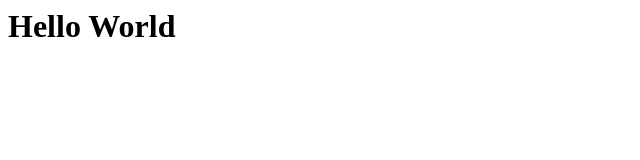
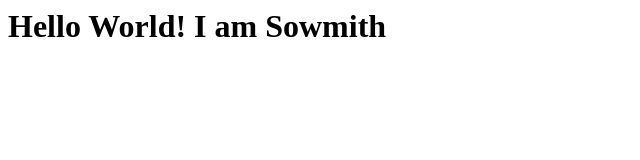
Before and after one commit to sowmithpuvvadi/master, a plain HTML site: page Index.html in a window 1280 px wide. Shown: the whole page, without its empty margins (0-640 px from the left). Drawn offline with Linux system fonts and the light colour scheme.

Commit message:
Update Index.html

```diff
--- a/Index.html
+++ b/Index.html
@@ -2,6 +2,6 @@
  <head>
  </head>
   <body>
-   <h1>Hello World<h1>
+   <h1>Hello World! I am Sowmith<h1>
  </body>
 </html>
```
